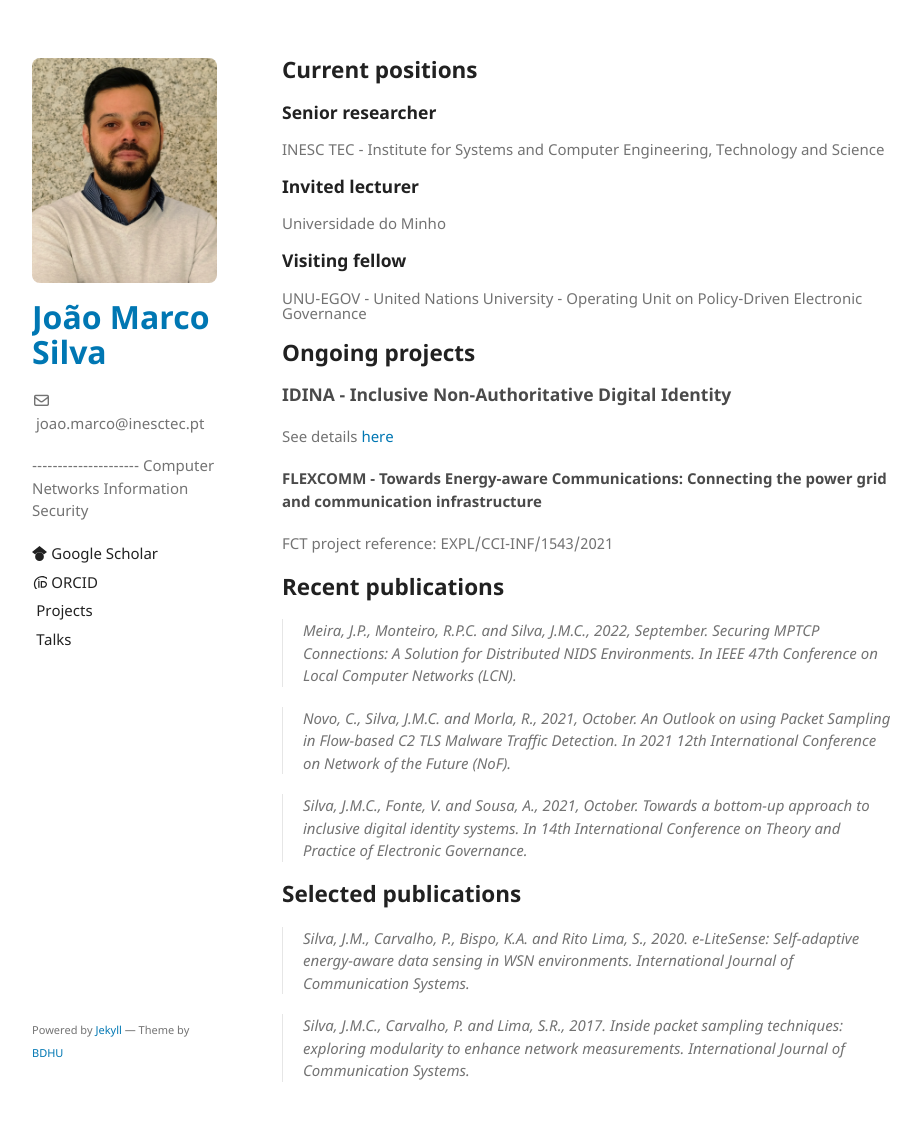
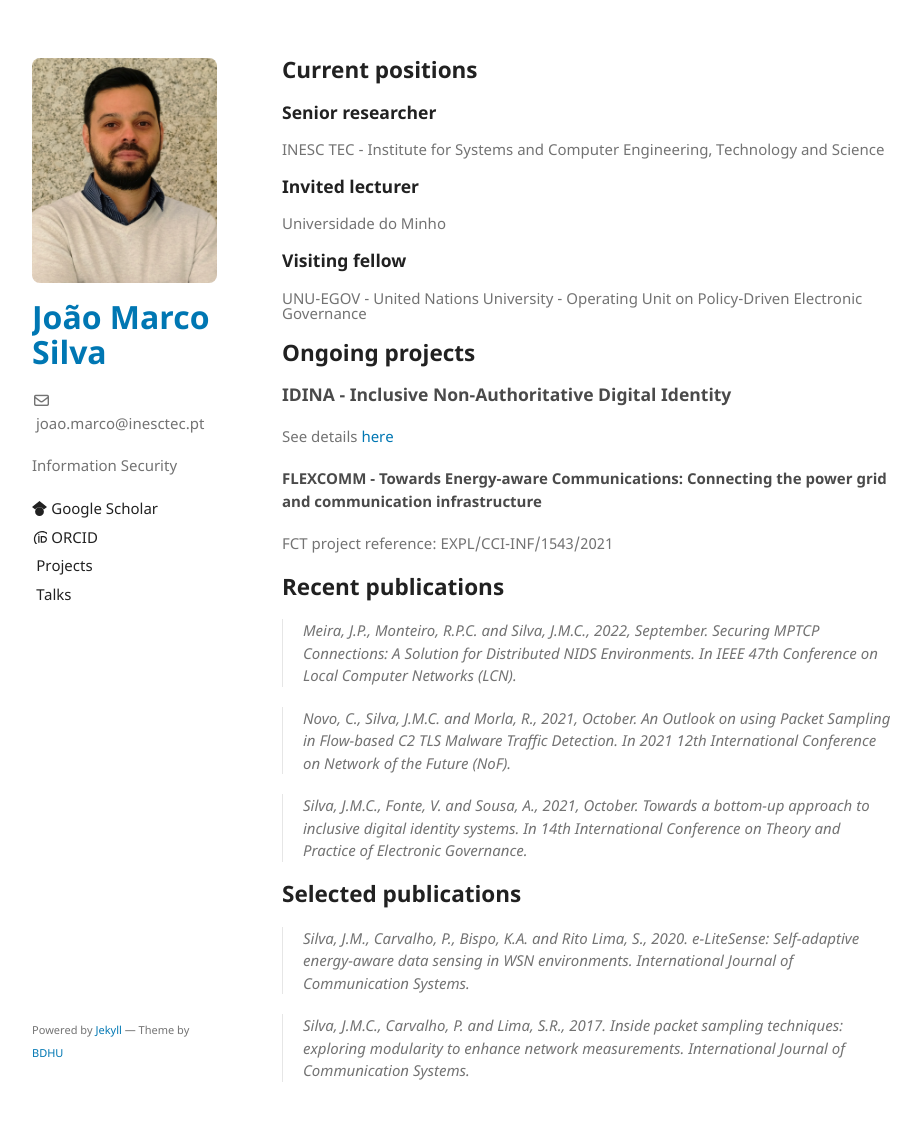
Before and after one commit to jotamarco/jotamarco.github.io, a Jekyll site: the page built from index.md, in a window 1280 px wide and 1132 px high. Shown: the top 1121 px of the window, without its empty margins (178-1099 px from the left). Built offline with Jekyll 4.4.1, drawn with Linux system fonts in a browser that asks for light colours; part of the change alters nothing that is shown.

Commit message:
Menu lateral

```diff
--- a/_config.yml
+++ b/_config.yml
@@ -3,9 +3,8 @@ logo: /assets/img/eu.png
 email: joao.marco@inesctec.pt
 description: Senior Researcher at INESC TEC
 description: Research interests
-description: ---------------------
-             Computer Networks
-             Information Security
+description: Computer Networks
+description: Information Security
 show_downloads: false
 google_analytics: UA-108144808-1
 color-scheme: auto
```
